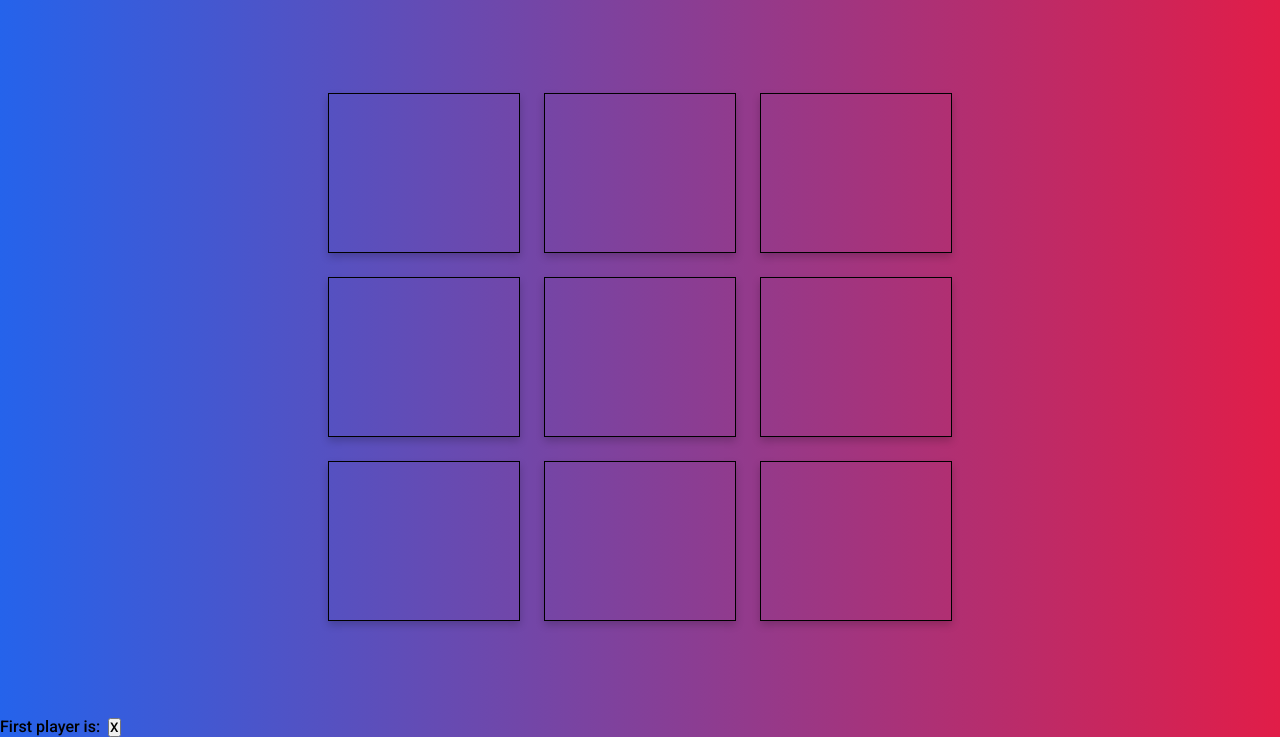
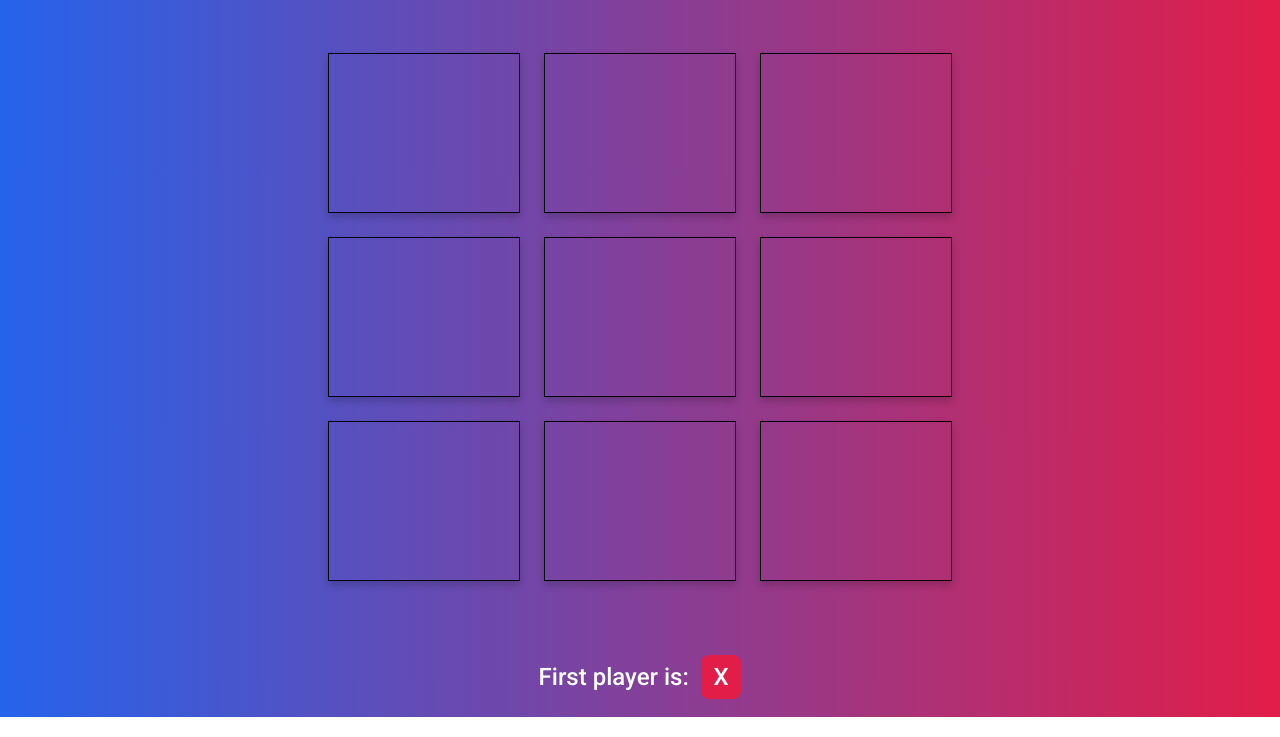
Before and after one commit to CaolanCode/Tic-Tac-Toe, a plain HTML site: page index.html in a window 1280 px wide. Shown: the part 83-820 px from the top of the page. Drawn offline with Linux system fonts and the light colour scheme.

Commit message:
commit styling for footer

```diff
--- a/style.css
+++ b/style.css
@@ -23,7 +23,7 @@ body{
   grid-template-rows: repeat(3, 20vh);
   align-content: center;
   justify-content: center;
-  height: 90vh;
+  height: 80vh;
   gap: 3vh;
 }
 .board div{
@@ -35,3 +35,23 @@ body{
   color: white;
   box-shadow: 0 4px 8px 0 rgba(0, 0, 0, 0.2)
 }
+.footer{
+  height: 10vh;
+  display: flex;
+  align-items: center;
+  justify-content: center;
+}
+.footer, .footer button{
+  font-size: 1.5rem;
+  color: white;
+
+}
+.player-button{
+  padding: 1vh 1vw;
+  border-radius: 1vh;
+  background-color: #2563eb;
+  border: none;
+}
+.player-x{
+  background-color: #e11d48;
+}
```
